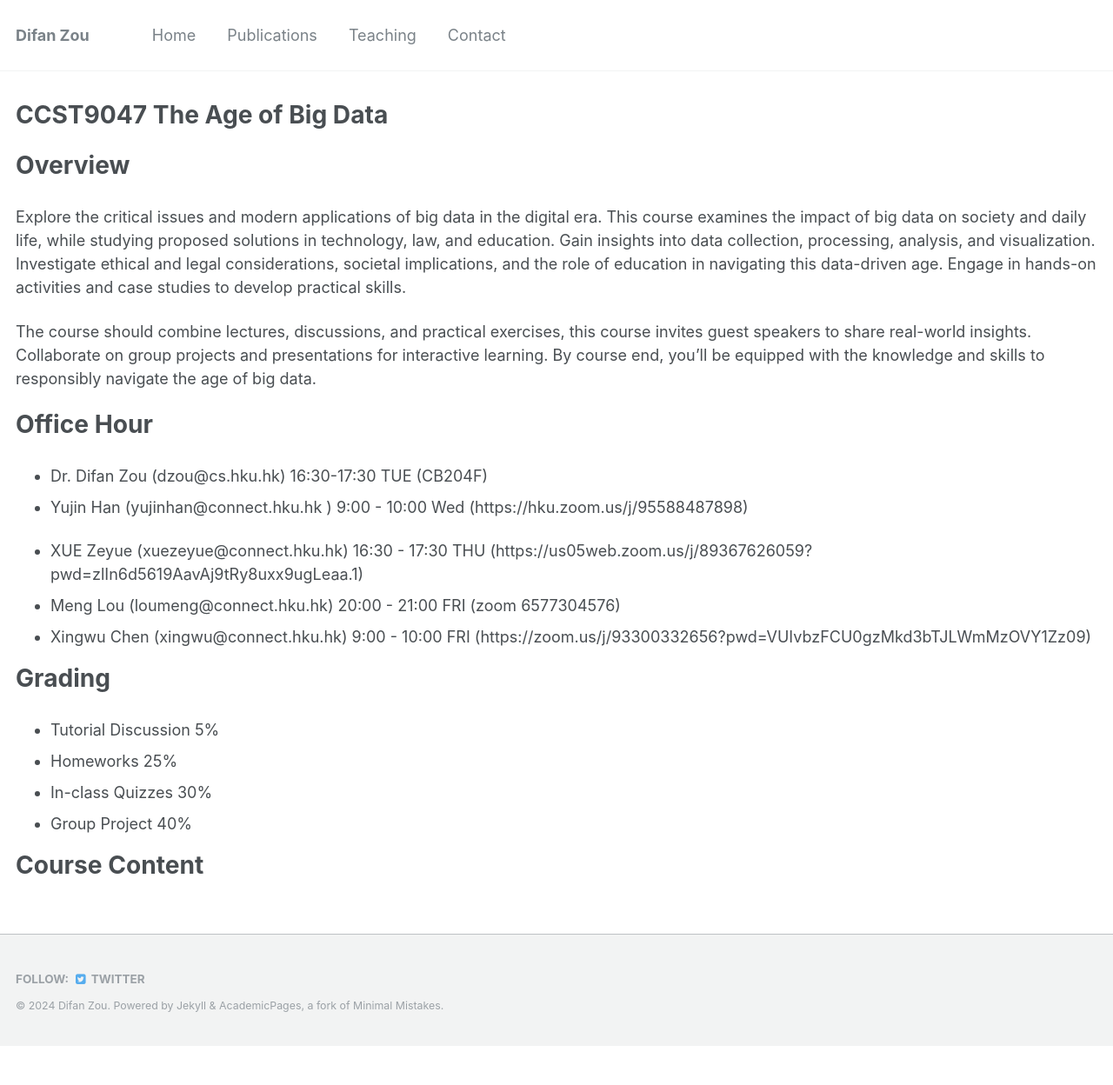
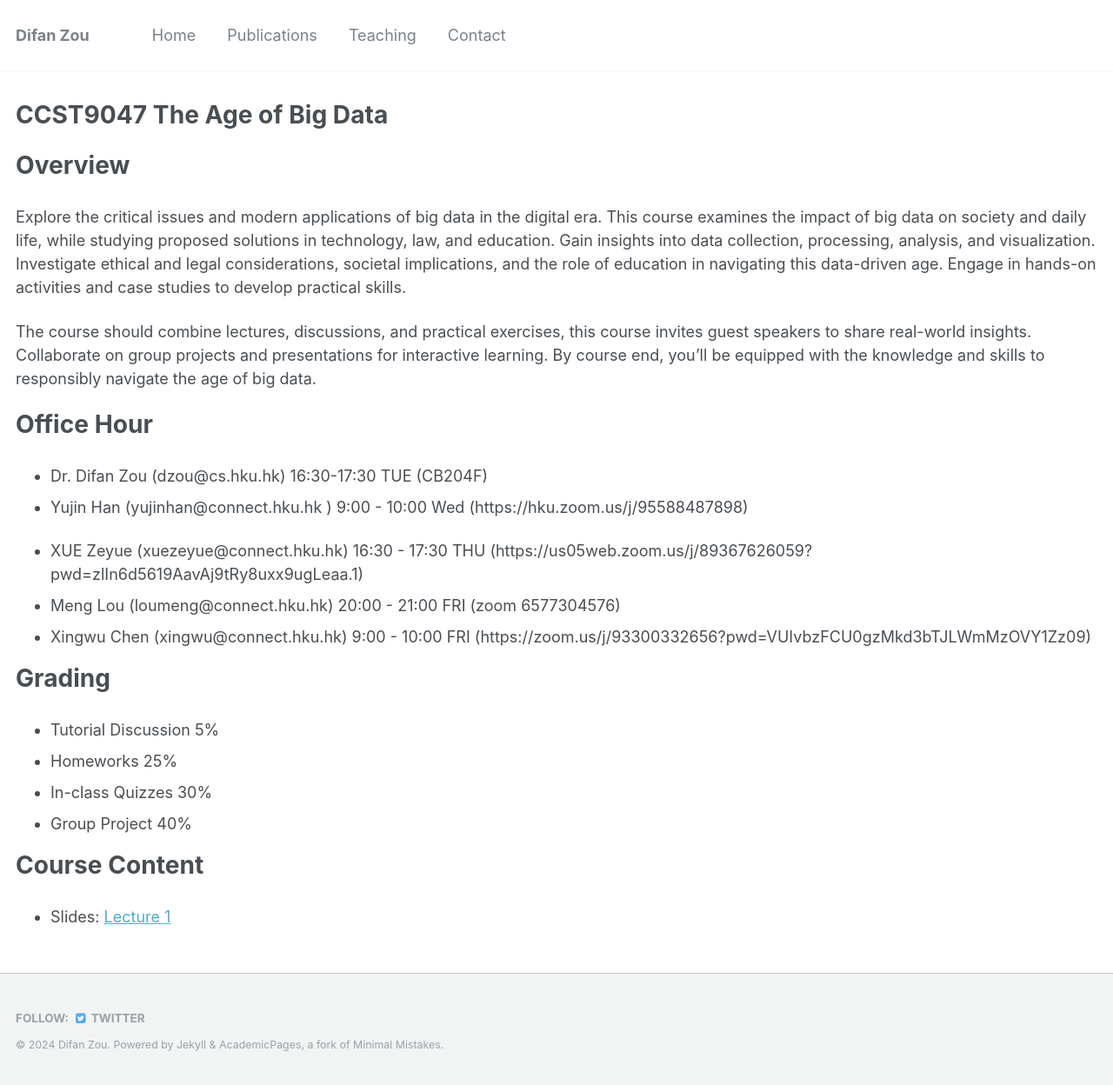
Before and after one commit to difanzou/difanzou.github.io, a Jekyll site: the page built from _teaching/2024-spring-teaching.md, in a window 1280 px wide. Shown: the whole page at 87% size. Built offline with Jekyll 4.4.1, drawn with Linux system fonts in a browser that asks for light colours; before the commit the page ends 1203 px from its top, so only the background shows below that.

Commit message:
update teaching

```diff
--- a/_teaching/2024-spring-teaching.md
+++ b/_teaching/2024-spring-teaching.md
@@ -28,3 +28,5 @@
 * Group Project 40%
 
 # Course Content
+
+* Slides: [Lecture 1](https://drive.google.com/file/d/1hP5tAuVmUKGRKSyd2c2UkYftfWs91Kgx/view?usp=sharing)
```
